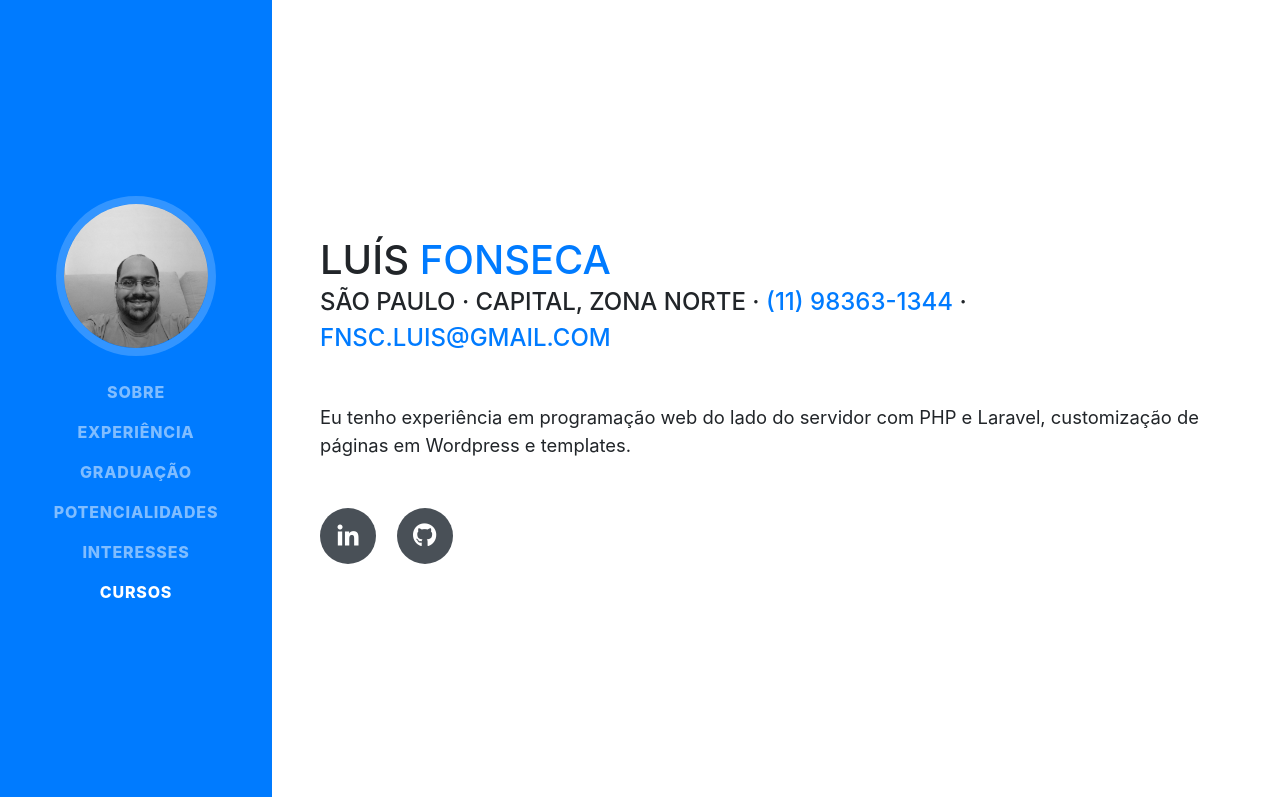
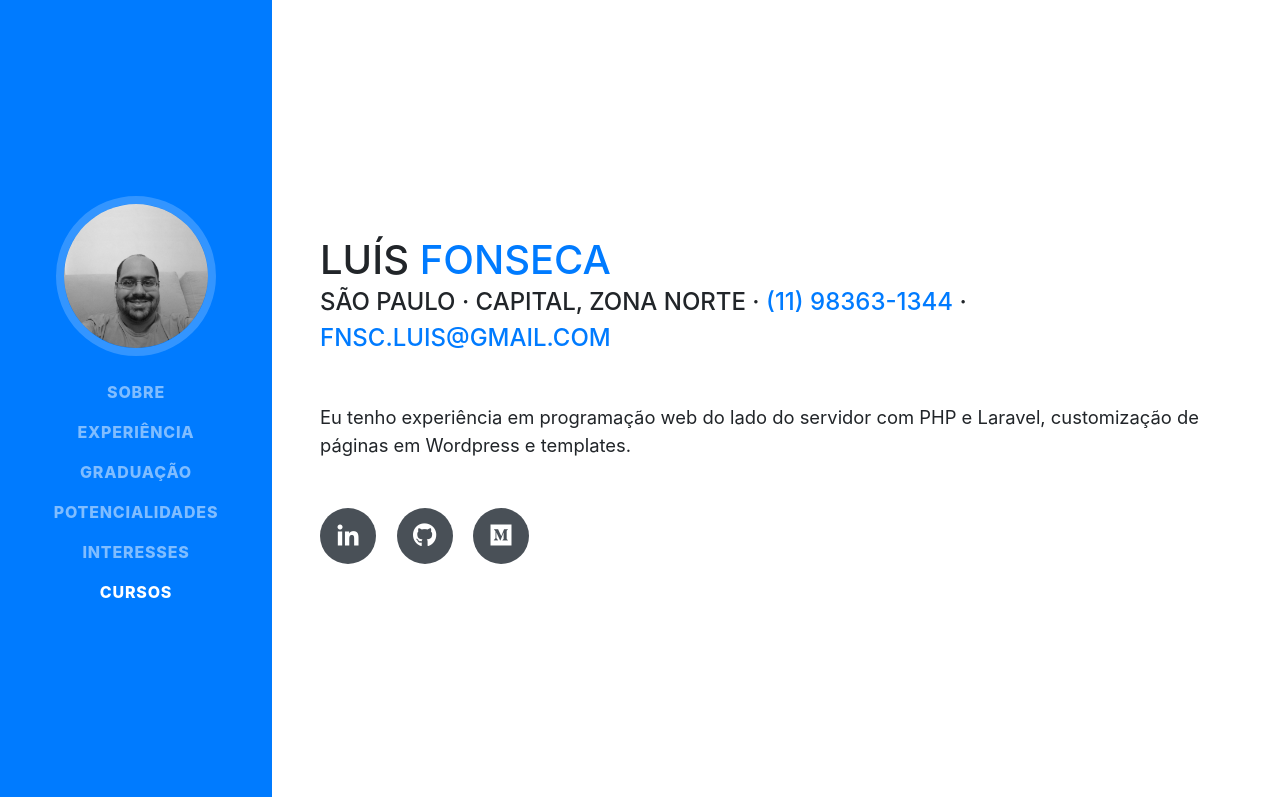
Before and after one commit to luis-fonseca/luis-fonseca.github.io, a website with bundled scripts: page index.html in a window 1280 px wide. Shown: the top 797 px of the page. Built offline with nearby package versions, Linux system fonts and the light colour scheme; a web font is replaced by a local one.

Commit message:
- Index, incluído link para os artigos do Medium;

```diff
--- a/index.html
+++ b/index.html
@@ -77,10 +77,10 @@
             <a href="https://github.com/luis-fonseca" target="_blank">
               <i class="fab fa-github"></i>
             </a>
+            <a href="https://medium.com/@fnsc_luis" target="_blank">
+              <i class="fab fa-medium"></i>
+            </a>
             <!-- <a href="#">
-              <i class="fab fa-twitter"></i>
-            </a>
-            <a href="#">
               <i class="fab fa-facebook-f"></i>
             </a> -->
           </div>
```
